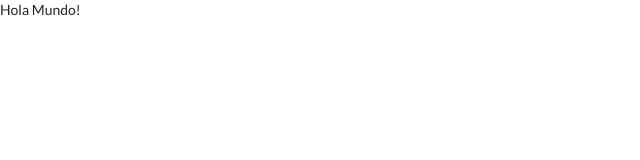
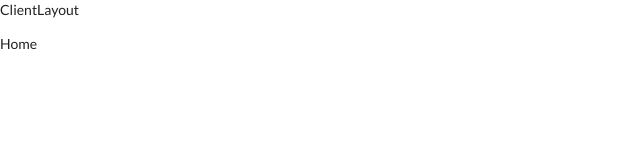
Before and after one commit to DevepMau/carta-digital-restaurante, a React (Create React App) app in the folder iCard_react/: page / in a window 1280 px wide. Shown: the top 160 px of the page, without its empty margins (0-640 px from the left). Built offline with nearby package versions, Linux system fonts and the light colour scheme.

Commit message:
Sistema de rutas con react-router-dom - Configuracion de routes.js

```diff
--- a/iCard_react/package.json
+++ b/iCard_react/package.json
@@ -6,6 +6,7 @@
     "@testing-library/jest-dom": "^5.17.0",
     "@testing-library/react": "^13.4.0",
     "@testing-library/user-event": "^13.5.0",
+    "lodash": "^4.17.21",
     "react": "^18.3.1",
     "react-dom": "^18.3.1",
     "react-router-dom": "^6.26.1",
--- a/iCard_react/src/App.js
+++ b/iCard_react/src/App.js
@@ -3,6 +3,8 @@ import { Navigation } from './routes';
 
 export default function App() {
   return (
-    <div>Hola Mundo!</div>
+    <div>
+      <Navigation />
+    </div>
   )
 }
--- a/iCard_react/src/layouts/ClientLayout/ClientLayout.js
+++ b/iCard_react/src/layouts/ClientLayout/ClientLayout.js
@@ -2,13 +2,10 @@ import React from 'react'
 import './ClientLayout.scss';
 
 export function ClientLayout(props) {
-
     const { children } = props;
-
   return (
     <div>
         <p>ClientLayout</p>
-
         {children}
     </div>
   )
--- a/iCard_react/src/routes/Navigation.js
+++ b/iCard_react/src/routes/Navigation.js
@@ -1,10 +1,26 @@
 import React from 'react'
-import { BrowserRouter as Router, Routes } from 'react-router-dom';
+import { BrowserRouter as Router, Routes, Route } from 'react-router-dom';
+import { map } from 'lodash';
+import routes from './routes';
 
 export function Navigation() {
+    //console.log("routes -->", routes);
   return (
     <Router>
-        <Routes>Navigation</Routes>
+        <Routes>
+            {map(routes, (route, index) => (
+                <Route
+                    key={index}
+                    path={route.path}
+                    element={
+                        <route.layout>
+                            <route.component />
+                        </route.layout>
+                    }
+                >
+                </Route>
+            ))}
+        </Routes>
     </Router>
   )
 }
--- a/iCard_react/src/routes/routes.admin.js
+++ b/iCard_react/src/routes/routes.admin.js
@@ -1,3 +1,12 @@
-const routesAdmin = [];
+import { AdminLayout } from '../layouts';
+import { LoginAdmin } from '../pages/Admin';
+
+const routesAdmin = [
+    {
+        path: "/admin",
+        layout: AdminLayout,
+        component: LoginAdmin,
+    },
+];
 
 export default routesAdmin;
--- a/iCard_react/src/routes/routes.client.js
+++ b/iCard_react/src/routes/routes.client.js
@@ -1,3 +1,13 @@
-const routesClient = [];
+import { ClientLayout } from '../layouts';
+import { Home } from '../pages/Client';
+import { Error404 } from '../pages';
+
+const routesClient = [
+    {
+        path: '/',
+        layout: ClientLayout,
+        component: Home,
+    },
+];
 
 export default routesClient;
--- a/iCard_react/src/routes/routes.js
+++ b/iCard_react/src/routes/routes.js
@@ -0,0 +1,6 @@
+import routerAdmin from "./routes.admin";
+import routerClient from "./routes.client";
+
+const routes = [...routerAdmin, ...routerClient];
+
+export default routes;
```
